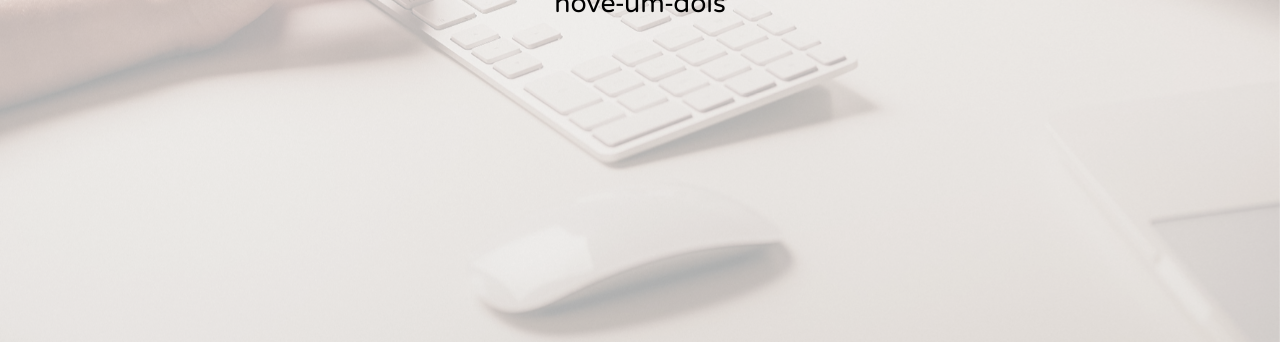
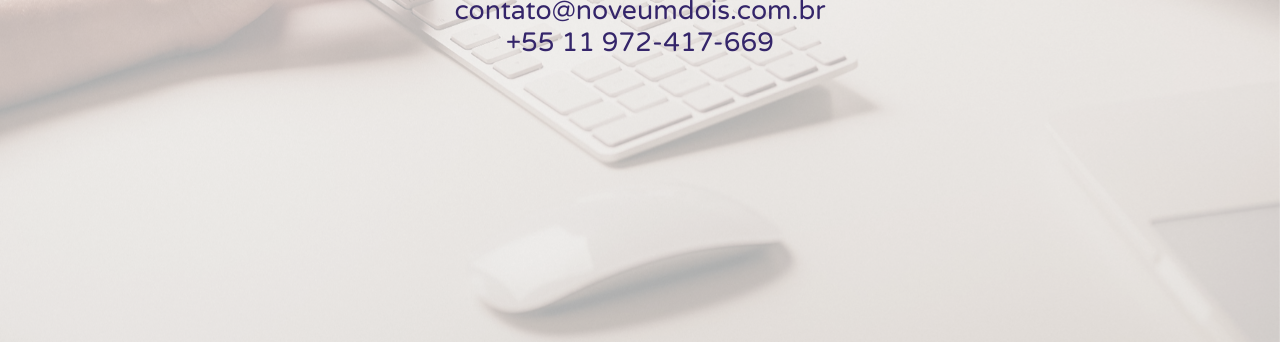
Before and after one commit to noveumdois/noveumdois.github.io, a plain HTML site: page index.html in a window 1280 px wide. Shown: the part 458-800 px from the top of the page. Drawn offline with Linux system fonts and the light colour scheme.

Commit message:
Add contact information

```diff
--- a/assets/styles/912.css
+++ b/assets/styles/912.css
@@ -28,15 +28,21 @@ html, body {
   min-height: 100%;
   font-family: 'Varela Round', sans-serif;
   position: relative;
+  color: #34256a;
+}
+
+a {
+  text-decoration: none;
+  color: #34256a;
 }
 
 .hero {
   font-size: 2em;
+  text-align: center;
 }
 
 .hero h1  {
   font-family: 'Righteous', cursive;
-  text-align: center;
   font-size: 3em;
   margin: 0;
 }
@@ -46,3 +52,7 @@ html, body {
   font-family: 'Varela Round', sans-serif;
   display: block;
 }
+
+.contact {
+  margin-top: 0.5em;
+}
--- a/index.html
+++ b/index.html
@@ -11,6 +11,7 @@
     <div class="hero">
       <h1>912</h1>
       <small>nove&hybull;um&hybull;dois</small>
+      <small class="contact"><a href="mailto:contato@noveumdois.com.br">contato@noveumdois.com.br</a> <br /> <a href="tel:+5511972417669">+55 11 972-417-669</a></small>
     </div>
     <script type="text/javascript">
         var bgs = [
```
